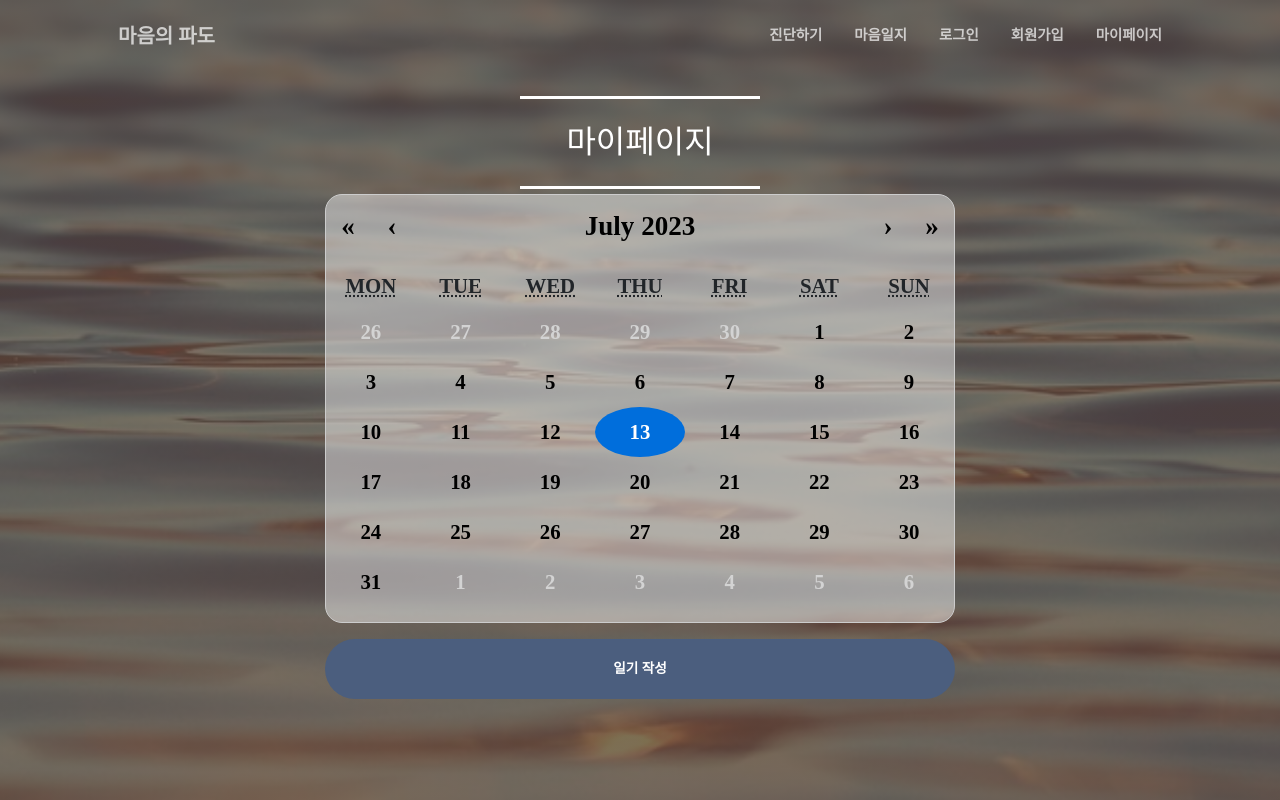
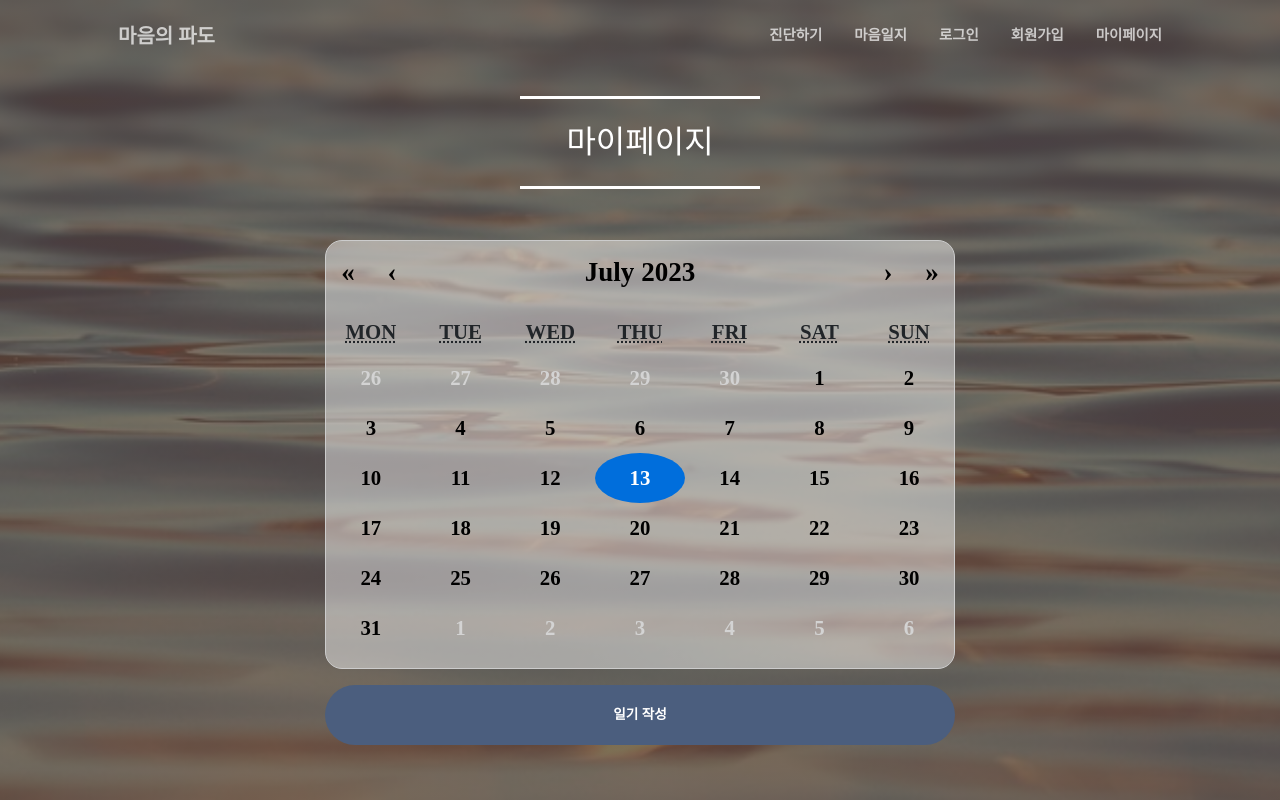
Before and after one commit to C2hazelnut/hotsix_mindwave, a React (Create React App) app: page /mypage in a window 1280 px wide. Built offline with nearby package versions, Linux system fonts and the light colour scheme; a web font is replaced by a local one.

Commit message:
달력 위치 조정

```diff
--- a/src/components/Services.css
+++ b/src/components/Services.css
@@ -2,6 +2,7 @@
   display: grid;
   justify-content: center;
   align-items: center;
+  margin-top : 70px
 }
 
 .m-grid{
```
